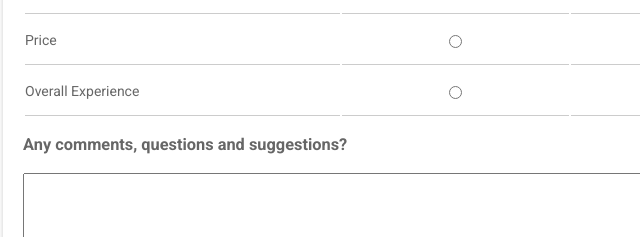
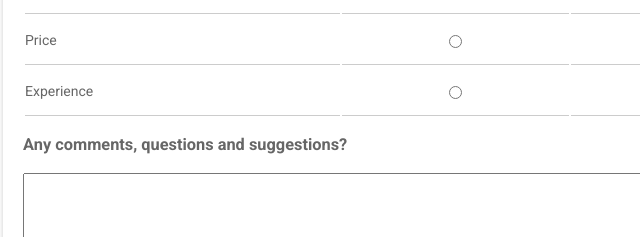
Before and after one commit to Saurabh641444/Demo-For-CI-CD-Pipeline, a plain HTML site: page index.html in a window 1280 px wide. Shown: the part 886-1123 px from the top of the page, 0-640 px from the left. Drawn offline with Linux system fonts and the light colour scheme.

```diff
--- a/index.html
+++ b/index.html
@@ -235,7 +235,7 @@
             <td><input type="radio" value="none" name="Price" /></td>
           </tr>
           <tr>
-            <td class="first-col">Overall Experience</td>
+            <td class="first-col"> Experience</td>
             <td><input type="radio" value="none" name="Experience" /></td>
             <td><input type="radio" value="none" name="Experience" /></td>
             <td><input type="radio" value="none" name="Experience" /></td>
```
